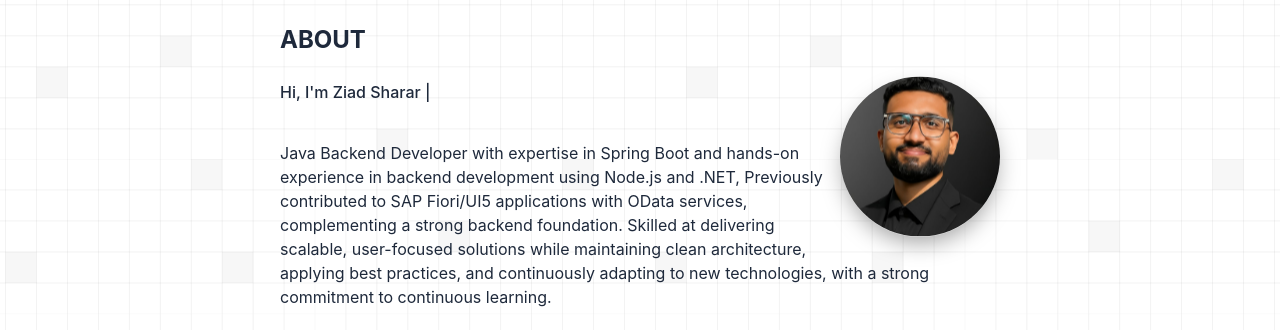
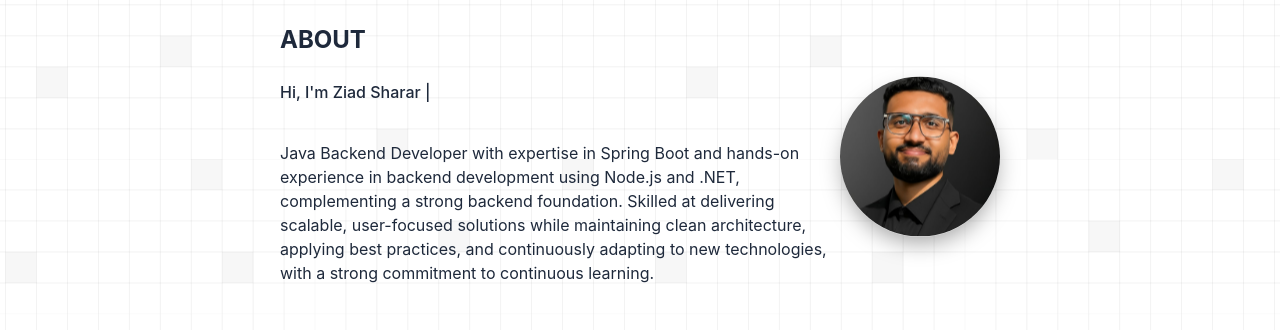
Before and after one commit to ziadsharara/portfolio, a website: page index.html in a window 1280 px wide. Shown: the part 88-418 px from the top of the page. Drawn offline with nearby package versions, Linux system fonts and the light colour scheme.

Commit message:
Change text

```diff
--- a/index.html
+++ b/index.html
@@ -489,12 +489,11 @@
               >
                 Java Backend Developer with expertise in Spring Boot and
                 hands-on experience in backend development using Node.js and
-                .NET, Previously contributed to SAP Fiori/UI5 applications with
-                OData services, complementing a strong backend foundation.
-                Skilled at delivering scalable, user-focused solutions while
-                maintaining clean architecture, applying best practices, and
-                continuously adapting to new technologies, with a strong
-                commitment to continuous learning.
+                .NET, complementing a strong backend foundation. Skilled at
+                delivering scalable, user-focused solutions while maintaining
+                clean architecture, applying best practices, and continuously
+                adapting to new technologies, with a strong commitment to
+                continuous learning.
               </p>
             </div>
             <div class="clear-both"></div>
```
